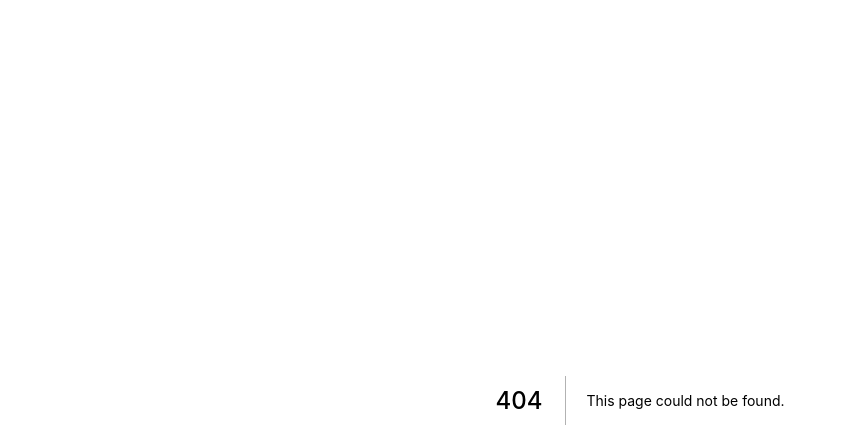
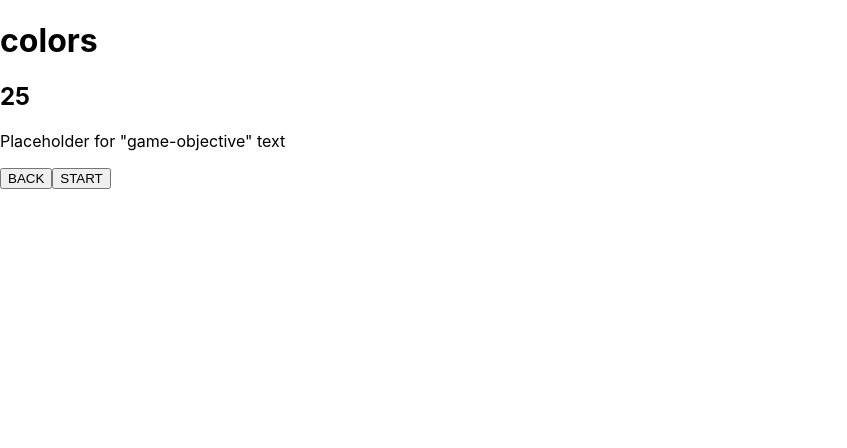
Before and after one commit to donaldsimmons/scan-skills, a Next.js app: page /colors in a window 1280 px wide. Before the commit this address had no page. Shown: the top 448 px of the page, without its empty margins (0-847 px from the left). Built offline with nearby package versions, Linux system fonts and the light colour scheme.

Commit message:
Create base assets for Color game

```diff
--- /dev/null
+++ b/components/buttons/back-button.js
@@ -0,0 +1,7 @@
+import Button from './button';
+
+export default function BackButton(props) {
+  return(
+    <Button id="back-button" className={props.className} icon={props.icon} />
+  );
+};
--- /dev/null
+++ b/components/buttons/button.js
@@ -0,0 +1,13 @@
+export default function Button(props) {
+  const onClickMethod = () => {
+    if(props.onClick) {
+      props.onClick();
+    };
+  };
+
+  return(
+    <button id={props.id} className={props.className} onClick={() => onClickMethod()}>
+      {props.icon}
+    </button>
+  );
+};
--- /dev/null
+++ b/components/buttons/pause-button.js
@@ -0,0 +1,9 @@
+import Button from './button';
+
+export default function PauseButton(props) {
+  const pauseIcon = <svg xmlns="http://www.w3.org/2000/svg" height="24px" viewBox="0 0 24 24" width="24px" fill="#000000"><path d="M0 0h24v24H0z" fill="none"/><path d="M6 19h4V5H6v14zm8-14v14h4V5h-4z"/></svg>
+
+  return(
+    <Button id="pause-button" className={props.className} icon={pauseIcon} onClick={props.onClick} />
+  );
+};
--- /dev/null
+++ b/components/buttons/start-button.js
@@ -0,0 +1,7 @@
+import Button from './button';
+
+export default function StartButton(props) {
+  return(
+    <Button id="start-button" className={props.className} icon={props.icon} onClick={props.onClick} />
+  );
+};
--- /dev/null
+++ b/components/game-comps/game-area.js
@@ -0,0 +1,35 @@
+import React, { useState } from 'react';
+import StartGameScreen from './screens/start-game-screen';
+import PlayScreen from './screens/play-screen';
+
+export default function GameArea(props) {
+  /*
+    TODO: props.time-interval from parent "settings": track int between changes
+  */
+
+  const [started, setStarted] = useState(false);
+
+  const startGame = () => {
+    if(started) {
+      setStarted(false);
+    } else {
+      setStarted(true);
+    };
+  };
+
+  const displayGameScreen = (isStarted) => {
+    let gameScreen;
+    if(isStarted) {
+      gameScreen = <PlayScreen gameMode={props.gameMode} />
+    } else {
+      gameScreen = <StartGameScreen gameMode={props.gameMode} startGame={startGame} />
+    };
+    return gameScreen;
+  };
+
+  return(
+    <div id="game-area">
+      {displayGameScreen(started)}
+    </div>
+  );
+};
--- /dev/null
+++ b/components/game-comps/screens/pause-screen.js
@@ -0,0 +1,13 @@
+import StartButton from "../../buttons/start-button";
+
+export default function PauseScreen(props) {
+  return(
+    <div id="pause-screen">
+      <div className="title-area">
+        <h1>Paused</h1>
+      </div>
+      <h3 className="rep-counter">{props.currentReps} / { props.totalReps}</h3>
+      <StartButton className="start-button" icon="RESUME" onClick={props.togglePause} />
+    </div>
+  );
+};
--- /dev/null
+++ b/components/game-comps/screens/play-screen.js
@@ -0,0 +1,39 @@
+import React, { useState } from 'react';
+import PauseScreen from './pause-screen';
+import PauseButton from '../../buttons/pause-button';
+
+export default function PlayScreen(props) {
+  /*
+    props.rep-count: received from parent
+    shows proportion of done to total (display as done / total))
+
+    props.time-interval: received from parent
+    determines interval between color, letter, etc. changes
+  */
+  const [paused, setPaused] = useState(false);
+
+  const togglePause = () => {
+    console.log(paused);
+    if(paused) {
+      setPaused(false);
+    } else {
+      setPaused(true);
+    };
+  }
+
+  const displayPauseScreen = (isPaused) => {
+    if(isPaused) {
+      return <PauseScreen currentReps="14" totalReps="25" togglePause={togglePause} />
+    };
+  };
+
+  return(
+    <div id="play-screen" className="game-screen">
+      <h3 className="rep-counter">14/25</h3>
+      <div id="game-button-area">
+        <PauseButton className="game-button" onClick={togglePause} />
+      </div>
+      {displayPauseScreen(paused)}
+    </div>
+  );
+};
--- /dev/null
+++ b/components/game-comps/screens/start-game-screen.js
@@ -0,0 +1,36 @@
+import React from 'react';
+import Link from 'next/link';
+import BackButton from '../../buttons/back-button';
+import StartButton from '../../buttons/start-button';
+
+const ButtonLink = React.forwardRef(({ onClick, href }, ref) => {
+  return(
+    <a href={href} onClick={onClick} ref={ref}>
+      <BackButton className="start-screen-button" icon="BACK" />
+    </a>
+  );
+});
+
+export default function StartGameScreen(props) {
+  /*
+    TODO: add dynamic objective text for game modes in #game-objective
+  */
+
+  return(
+    <div id="start-game-screen" className="game-screen">
+      <div className="title-area">
+        <h1>{props.gameMode}</h1>
+      </div>
+      <div id="game-info">
+        <h2 id="reps">25</h2>
+        <p id="game-objective">Placeholder for "game-objective" text</p>
+      </div>
+      <div id="button-area">
+        <Link href="/" passHref>
+          <ButtonLink />
+        </Link>
+        <StartButton className="start-screen-button start-button" icon="START" onClick={props.startGame} />
+      </div>
+    </div>
+  );
+};
--- /dev/null
+++ b/pages/colors.js
@@ -0,0 +1,14 @@
+import React, { useState } from 'react';
+import Head from 'next/head';
+import GameArea from '../components/game-comps/game-area';
+
+export default function Colors() {
+  return(
+    <>
+      <Head>
+        <title>Identify the Color</title>
+      </Head>
+      <GameArea gameMode="colors" />
+    </>
+  );
+};
```
